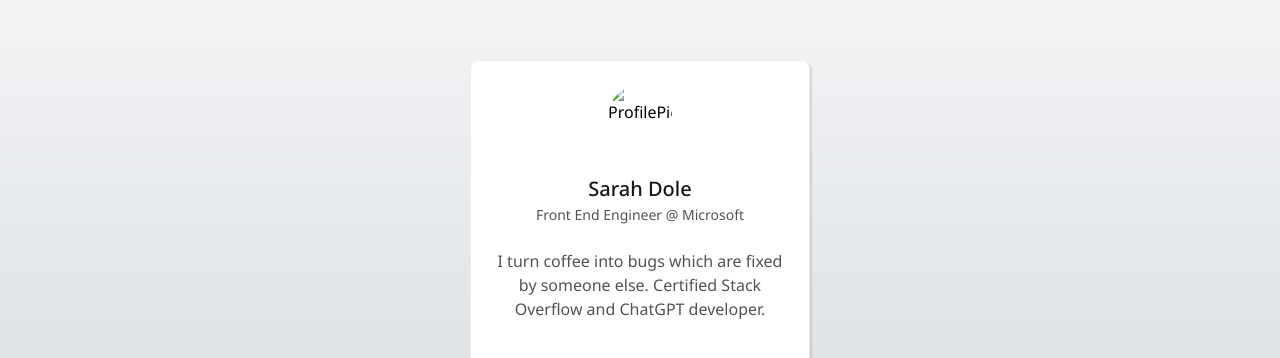
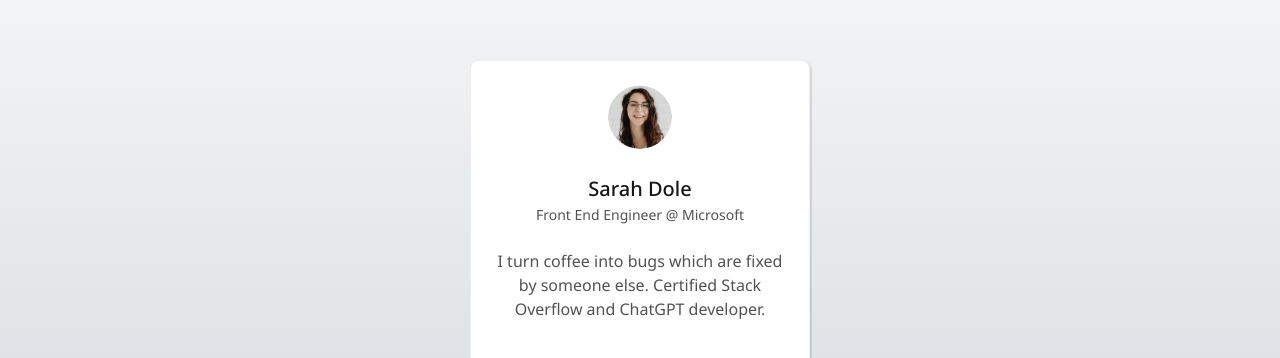
Before and after one commit to shivyansh2/Profile-Card-frontend-, a plain HTML site: page index.html in a window 1280 px wide. Shown: the part 139-497 px from the top of the page. Drawn offline with Linux system fonts and the light colour scheme; files that its build step writes are made by us from their sources.

Commit message:
Update index.html

```diff
--- a/index.html
+++ b/index.html
@@ -23,7 +23,7 @@
   <body>
     <div class="profile-card">
       <section class="profile-info">
-        <img src="./img/profile.png" alt="ProfilePic" class="ProfilePic"/>
+        <img src="profile.png" alt="ProfilePic" class="ProfilePic"/>
         <div class="user-details">
           <h1 class="name">Sarah Dole</h1>
           <p class="designation">Front End Engineer @ Microsoft</p>
```
